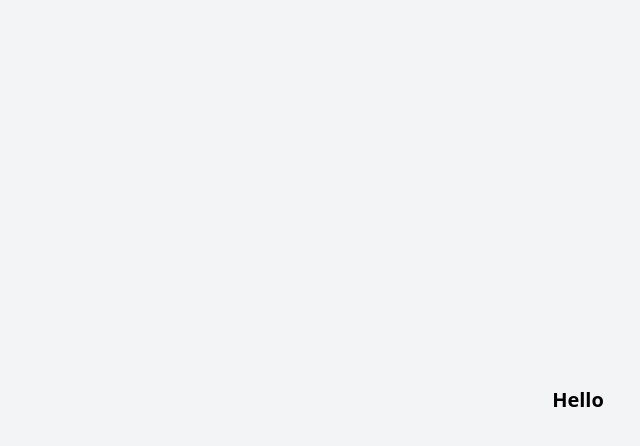
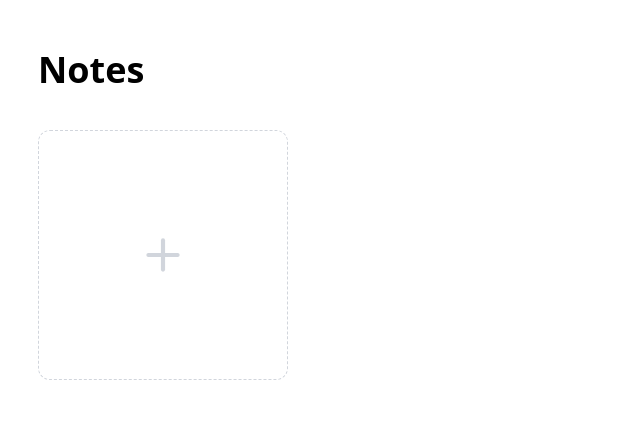
Before and after one commit to ranre1121/notes, a React (Vite) app in the folder client/: page / in a window 1280 px wide. Shown: the top 446 px of the page, without its empty margins (62-702 px from the left). Built offline with nearby package versions, Linux system fonts and the light colour scheme.

Commit message:
feat: adding notes

```diff
--- a/client/package.json
+++ b/client/package.json
@@ -11,8 +11,10 @@
   },
   "dependencies": {
     "@tailwindcss/vite": "^4.1.12",
+    "lucide-react": "^0.542.0",
     "react": "^19.1.1",
     "react-dom": "^19.1.1",
+    "react-icons": "^5.5.0",
     "tailwindcss": "^4.1.12"
   },
   "devDependencies": {
--- a/client/src/App.jsx
+++ b/client/src/App.jsx
@@ -1,9 +1,19 @@
 import { useState, useEffect } from "react";
+import CreateNote from "./components/CreateNote";
+import NewNote from "./components/NewNote";
 
 const App = () => {
+  const [notes, setNotes] = useState([]);
+
   return (
-    <div className="flex h-screen items-center justify-center bg-gray-100 text-xl font-bold">
-      Hello
+    <div className="flex flex-col py-[50px] px-[100px] gap-10">
+      <h1 className="text-4xl font-semibold">Notes</h1>
+      <div className="flex gap-10 flex-wrap">
+        {notes.map((note, index) => (
+          <div key={index}>{note}</div>
+        ))}
+        <CreateNote setNotes={setNotes} notes={notes} />
+      </div>
     </div>
   );
 };
--- /dev/null
+++ b/client/src/components/CreateNote.jsx
@@ -0,0 +1,15 @@
+import { Plus } from "lucide-react";
+import NewNote from "./NewNote";
+
+const CreateNote = ({ setNotes, notes }) => {
+  return (
+    <div
+      className="group flex items-center justify-center size-[250px] border rounded-xl border-dashed border-gray-300 hover:border-cyan-600 duration-200 cursor-pointer"
+      onClick={() => setNotes((prev) => [...prev, <NewNote notes={notes} />])}
+    >
+      <Plus className="text-gray-300 size-[50px] group-hover:text-cyan-600 duration-200" />
+    </div>
+  );
+};
+
+export default CreateNote;
--- /dev/null
+++ b/client/src/components/NewNote.jsx
@@ -0,0 +1,20 @@
+import { useRef, useEffect } from "react";
+
+const NewNote = ({ notes }) => {
+  const textareaRef = useRef(null);
+
+  useEffect(() => {
+    textareaRef.current.focus();
+  }, [notes]);
+
+  return (
+    <div className="group flex items-center justify-center size-[250px] bg-yellow-100 rounded-xl px-3 py-3">
+      <textarea
+        className="w-full h-full resize-none appearance-none focus:outline-0"
+        ref={textareaRef}
+      />
+    </div>
+  );
+};
+
+export default NewNote;
```
Also changed, not shown: 1 other file (tests, documents, lock files or other folders).
